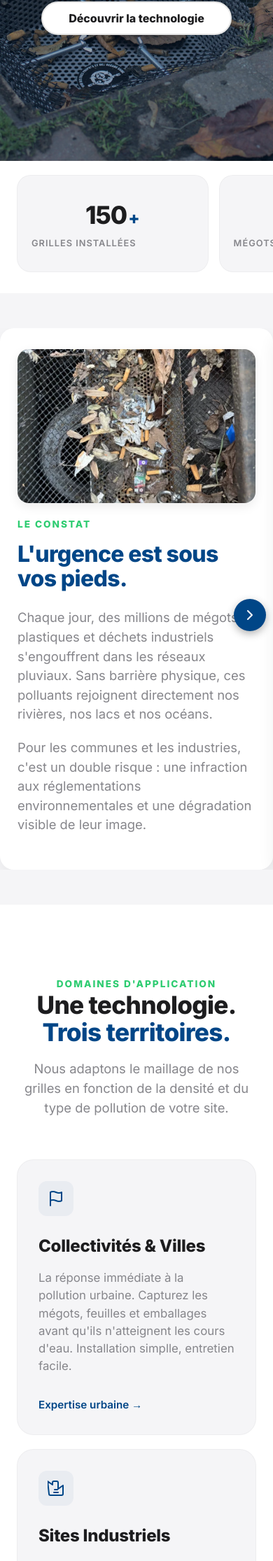
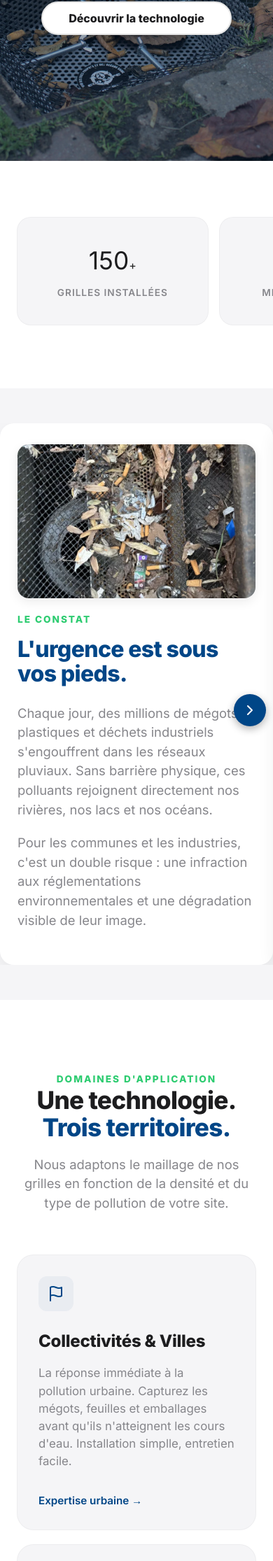
Before and after one commit to DuvalDVL/ecosafe, a Jekyll site: the page built from index.html, in a window 390 px wide. Shown: the part 514-2745 px from the top of the page at 70% size. Built offline with Jekyll 4.4.1, drawn with Linux system fonts in a browser that asks for light colours.

Commit message:
Update style.css

```diff
--- a/assets/css/style.css
+++ b/assets/css/style.css
@@ -627,51 +627,86 @@ body {
 }
 
 /* =========================================
-   4. IMPACT DASHBOARD
+   HOMEPAGE : DASHBOARD IMPACT (Compteurs)
    ========================================= */
-/* 1. COMPTEURS D'IMPACT (Restauration du Swipe Horizontal) */
-  .dashboard-impact .container {
-    padding: 0 !important; /* Permet aux cartes de toucher les bords */
-  }
-
-  .stats-grid {
-    display: flex !important;
-    flex-direction: row !important; /* Force l'alignement horizontal */
-    flex-wrap: nowrap !important; /* Empêche le retour à la ligne */
-    overflow-x: auto !important; /* Active le défilement */
-    scroll-snap-type: x mandatory !important; /* Aimante les cartes */
-    gap: 15px !important;
-    padding: 20px 24px 30px 24px !important;
-    scrollbar-width: none; /* Cache la barre sur Firefox */
-    -ms-overflow-style: none; /* Cache la barre sur IE */
-    -webkit-overflow-scrolling: touch; /* Scroll fluide sur iPhone */
-  }
-
-  .stats-grid::-webkit-scrollbar {
-    display: none; /* Cache la barre sur Chrome/Safari */
-  }
-
-  .stat-card {
-    flex: 0 0 80% !important; /* Largeur de 80% pour laisser voir la suite */
-    scroll-snap-align: center !important;
-    background: var(--bg-light);
-    border-radius: 20px;
-    padding: 30px 20px !important;
-    border: 1px solid rgba(0,0,0,0.03);
-  }
-
-.stat-number-wrap { display: flex; justify-content: center; align-items: baseline; }
-.stat-number { font-size: 3rem; font-weight: 800; color: var(--text-main); letter-spacing: -1px; }
-.stat-unit { font-size: 1.5rem; font-weight: 800; color: var(--eco-blue); margin-left: 2px; }
+
+.dashboard-impact {
+  padding: 60px 0;
+  background: var(--bg-white);
+}
+
+/* --- STYLE UNIVERSEL (PC & MOBILE) --- */
+.stat-card {
+  text-align: center !important; /* ✅ FORCE LE CENTRAGE DU TEXTE */
+  display: flex;
+  flex-direction: column;
+  align-items: center;
+  justify-content: center;
+}
+
+.stat-number-wrap {
+  display: flex;
+  justify-content: center !important; /* ✅ CENTRE LE CHIFFRE + UNITÉ */
+  align-items: baseline;
+  margin-bottom: 10px;
+}
 
 .stat-label {
   display: block;
-  font-size: 0.8rem;
+  width: 100%;
+  text-align: center !important; /* ✅ FORCE LE CENTRAGE DE LA LÉGENDE */
+  font-size: 0.85rem;
   text-transform: uppercase;
   letter-spacing: 1px;
   color: var(--text-muted);
   font-weight: 600;
-  margin-top: 5px;
+}
+
+/* --- VERSION PC (Dès 993px) --- */
+@media (min-width: 993px) {
+  .stats-grid {
+    display: flex !important;
+    justify-content: space-around !important; /* ✅ REPARTIT SUR LA LIGNE */
+    overflow: visible !important; /* ✅ DESACTIVE TOUT SCROLL */
+    gap: 30px;
+  }
+
+  .stat-card {
+    flex: 1;
+  }
+}
+
+/* --- VERSION MOBILE (Jusqu'à 992px) --- */
+@media (max-width: 992px) {
+  .dashboard-impact .container {
+    padding: 0 !important;
+  }
+
+  .stats-grid {
+    display: flex !important;
+    flex-direction: row !important;
+    flex-wrap: nowrap !important;
+    overflow-x: auto !important; /* ✅ ACTIVE LE SWIPE HORIZONTAL */
+    scroll-snap-type: x mandatory !important;
+    gap: 15px !important;
+    padding: 20px 24px 30px 24px !important;
+    scrollbar-width: none;
+    -ms-overflow-style: none;
+    -webkit-overflow-scrolling: touch;
+  }
+
+  .stats-grid::-webkit-scrollbar {
+    display: none;
+  }
+
+  .stat-card {
+    flex: 0 0 80% !important; /* Largeur pour voir la carte suivante */
+    scroll-snap-align: center;
+    background: var(--bg-light);
+    border-radius: 20px;
+    padding: 35px 20px !important;
+    border: 1px solid rgba(0,0,0,0.03);
+  }
 }
 
 /* =========================================
```
